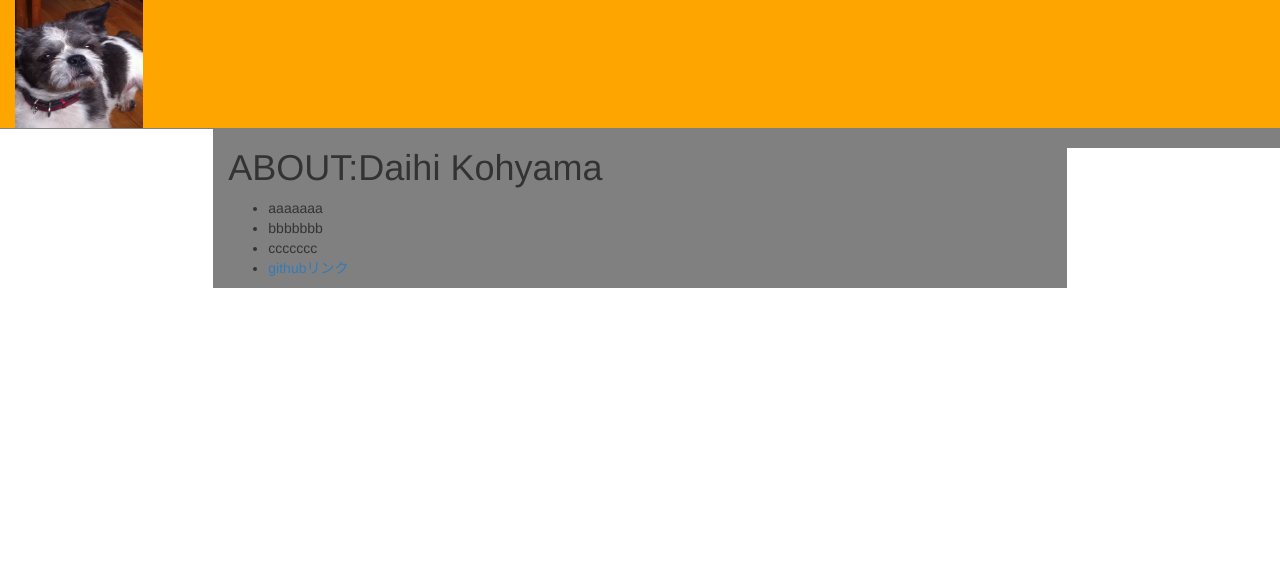
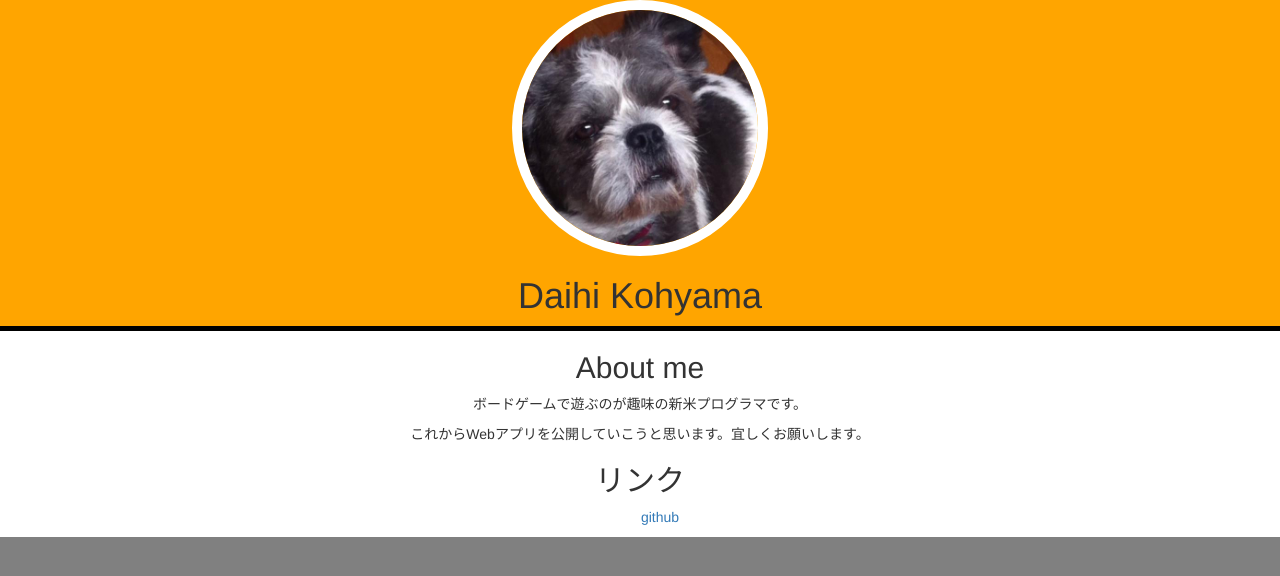
Before and after one commit to DaichiKohyama/DaichiKohyama.github.io, a plain HTML site: page index.html in a window 1280 px wide. Drawn offline with nearby package versions, Linux system fonts and the light colour scheme.

Commit message:
change img css

```diff
--- a/index.html
+++ b/index.html
@@ -8,6 +8,8 @@
     <title>About me</title>
     <!-- BootstrapのCSS読み込み -->
     <link rel="stylesheet" href="//maxcdn.bootstrapcdn.com/bootstrap/3.3.5/css/bootstrap.min.css">
+    <!-- 作成したCSSの読み込み -->
+    <link rel="stylesheet" href="stylesheet.css">
     <!-- jQuery読み込み -->
     <script src="//ajax.googleapis.com/ajax/libs/jquery/1.11.3/jquery.min.js"></script>
     <!-- BootstrapのJS読み込み -->
@@ -15,22 +17,18 @@
   </head>
   <body>
     <header class="col-sm-12" style="background-color:orange;">
-        <img src="icon.JPG" width="128" height="128" >
+        <img class="icon" src="icon.jpg">
+        <h1>Daihi Kohyama</h1>
     </header>
-    <div class="col-sm-2" style="background-color:gray;">
-
-    </div>
-    <div class="col-sm-8" style="background-color:gray;">
-        <h1>ABOUT:Daihi Kohyama</h1>
+    <div class="col-sm-12 aboutme">
+        <h2>About me</h2>
+        <p>ボードゲームで遊ぶのが趣味の新米プログラマです。</p>
+        <p>これからWebアプリを公開していこうと思います。宜しくお願いします。</p>
+        <h2>リンク</h2>
         <ul>
-            <li>aaaaaaa</li>
-            <li>bbbbbbb</li>
-            <li>ccccccc</li>
-            <li><a href="https://github.com/DaichiKohyama">githubリンク</a></li>
+            <li><a href="https://github.com/DaichiKohyama">github</a></li>
         </ul>
     </div>
-    <div class="col-sm-2 nantoka" style="display:block; background-color:gray; height:500;">
-        &nbsp;
-    </div>
+
   </body>
 </html>
--- /dev/null
+++ b/stylesheet.css
@@ -0,0 +1,30 @@
+body{
+    background-color: gray;
+    font-size: 14px ;
+}
+
+
+.icon{
+    height: 256px;
+    width: 256px;
+    border-radius: 100%;
+    border:10px solid white;
+}
+
+.aboutme{
+    text-align: center;
+
+}
+
+header{
+    border-bottom:5px solid black;
+    text-align: center;
+}
+
+div.aboutme{
+    background-color: white;
+}
+
+div.aboutme ul li{
+    display: inline-block;
+}
```
Also changed, not shown: icon.JPG (deleted), icon.jpg (added).
